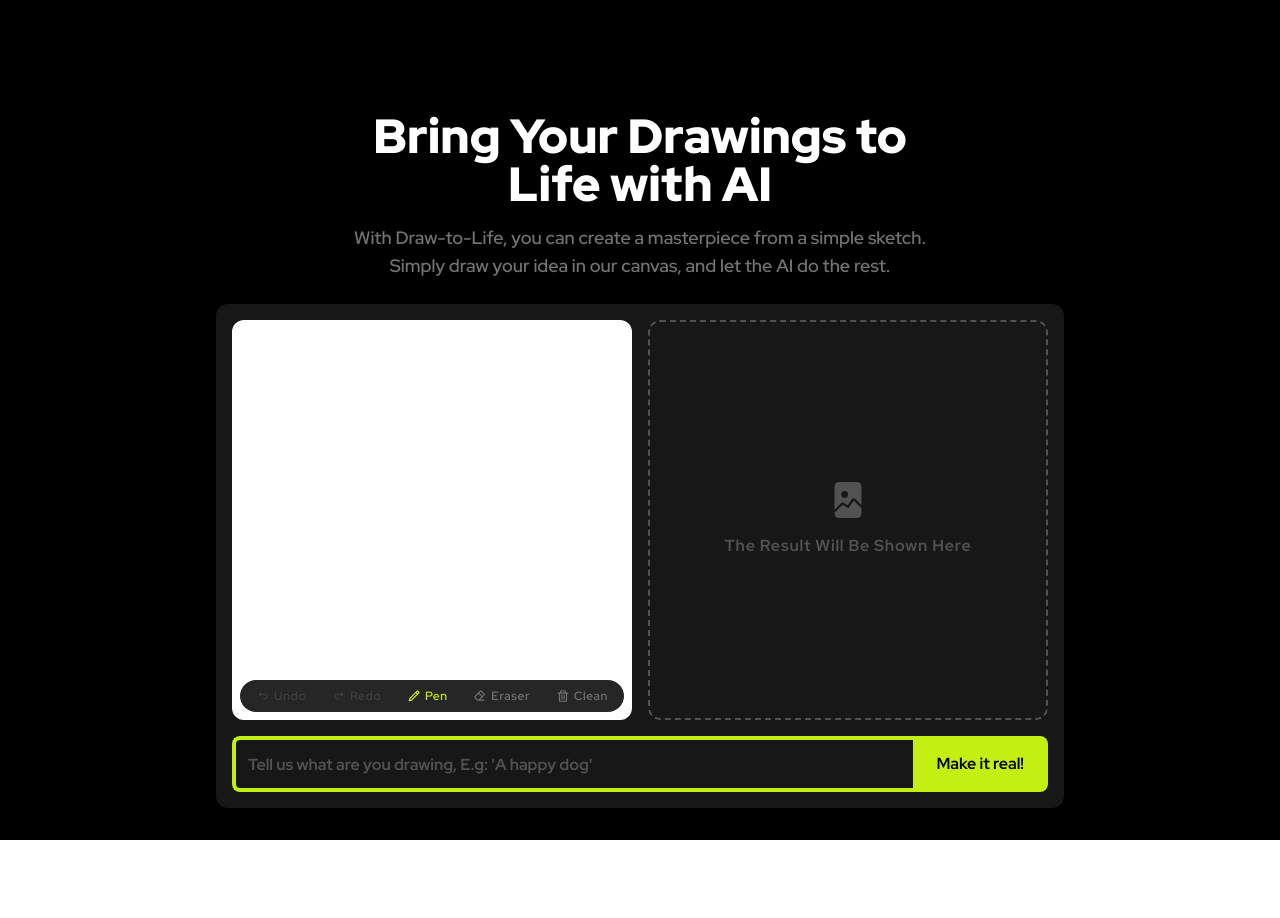
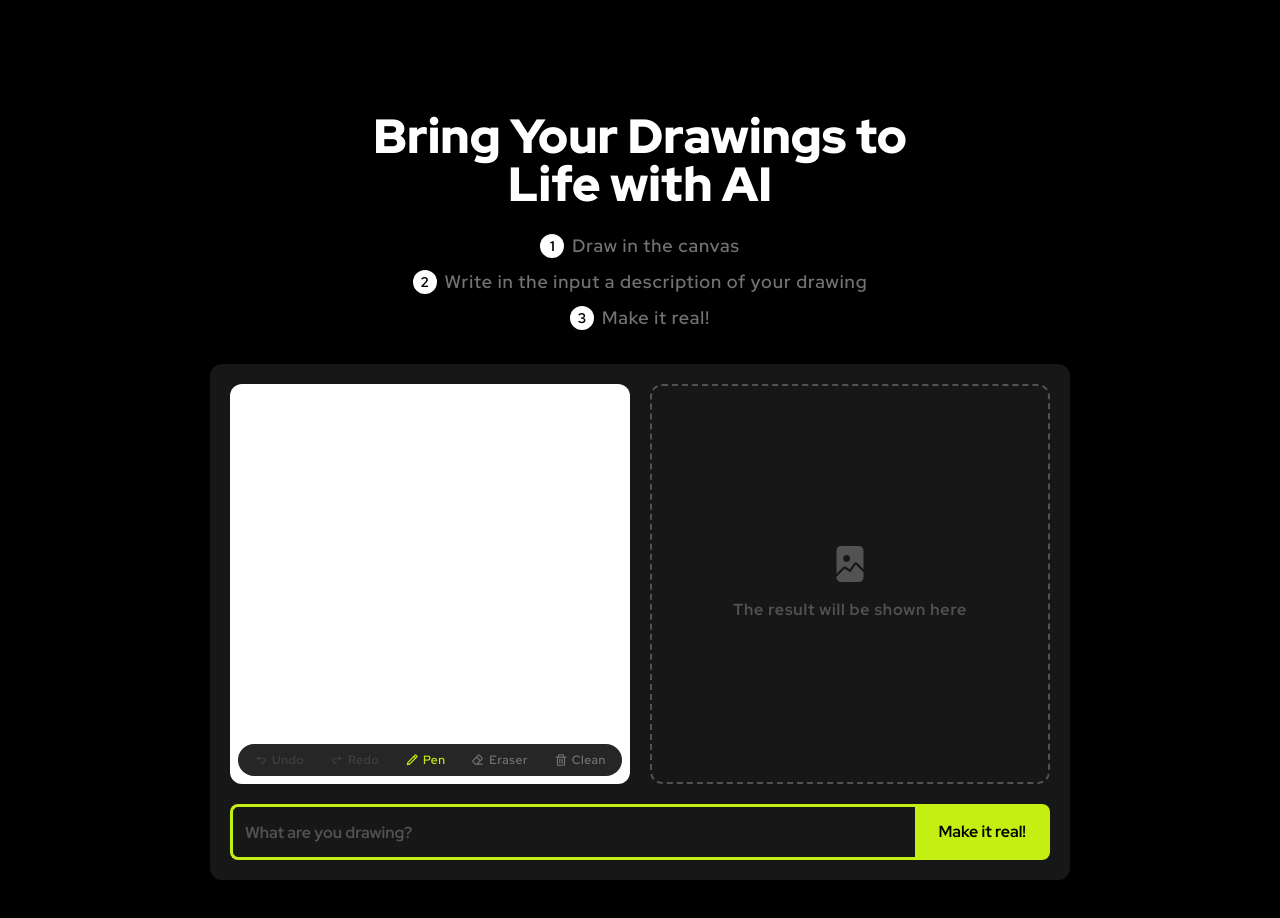
Before and after one commit to s0alken/draw-to-life, a React (Vite) app in the folder client/: page / in a window 1280 px wide. Shown: the part 700-1618 px from the top of the page. Before the commit the page ends 1540 px from the top, so only its background shows below. Built offline with nearby package versions, Linux system fonts and the light colour scheme; no server answers.

Commit message:
added instructions

```diff
--- a/client/src/components/CanvasSection.jsx
+++ b/client/src/components/CanvasSection.jsx
@@ -41,7 +41,7 @@ const CanvasSection = () => {
 
     return (
         <motion.section
-            className='p-3 pb-8'
+            className='p-3 pb-16'
             initial="hidden"
             whileInView="visible"
             variants={{
@@ -59,15 +59,29 @@ const CanvasSection = () => {
             }}
         >
             <div className='mx-auto text-center max-w-sm lg:max-w-xl'>
-                <h1 className='font-black mb-4 text-3xl leading-10 xl:text-5xl text-white'>
+                <h1 className='text-white font-black mb-6 text-3xl leading-10 xl:text-5xl'>
                     Bring Your Drawings to Life with AI
                 </h1>
-                <p className='text-xs font-semibold text-neutral-500 max-w-xs mx-auto mb-6 md:max-w-none xl:text-lg'>
+                {/* <p className='text-xs font-semibold text-neutral-500 max-w-xs mx-auto mb-6 md:max-w-none xl:text-lg'>
                     With Draw-to-Life, you can create a masterpiece from a simple sketch. Simply draw your idea in our canvas, and let the AI do the rest.
-                </p>
+                </p> */}
+                <ul className="text-neutral-500 font-semibold text-lg mb-8 space-y-2">
+                    <li className="flex justify-center items-center gap-2">
+                        <span className="inline-flex justify-center items-center p-3 rounded-full font-bold text-sm bg-white w-[20px] h-[20px] mix-blend-lighten text-black">1</span>
+                        <span className="tracking-wider">Draw in the canvas</span>
+                    </li>
+                    <li className="flex justify-center items-center gap-2">
+                        <span className="inline-flex justify-center items-center p-3 rounded-full font-bold text-sm bg-white w-[20px] h-[20px] mix-blend-lighten text-black">2</span>
+                        <span className="tracking-wider">Write in the input a description of your drawing</span>
+                    </li>
+                    <li className="flex justify-center items-center gap-2">
+                        <span className="inline-flex justify-center items-center p-3 rounded-full font-bold text-sm bg-white w-[20px] h-[20px] mix-blend-lighten text-black">3</span>
+                        <span className="tracking-wider">Make it real!</span>
+                    </li>
+                </ul>
             </div>
 
-            <div className='grid bg-neutral-900 p-4 rounded-xl max-w-[400px] w-fit mx-auto gap-4 lg:max-w-none lg:grid-cols-[400px_400px]'>
+            <div className='grid gap-5 p-5 bg-neutral-900 rounded-xl max-w-[400px] w-fit mx-auto lg:max-w-none lg:grid-cols-[400px_400px]'>
 
                 <div className='relative rounded-xl overflow-hidden'>
                     <CanvasDraw ref={canvasRef} />
@@ -77,10 +91,10 @@ const CanvasSection = () => {
                     <div className="relative flex-1">
                         <input
                             type="text"
-                            className='w-full h-full bg-transparent p-3 font-bold text-white border-2 border-primary rounded-lg focus:outline-none placeholder:font-bold placeholder:text-neutral-600 md:border-4 lg:border-r-0 lg:rounded-r-none'
+                            className='w-full h-full bg-transparent p-3 font-bold text-white border-2 border-primary rounded-lg focus:outline-none placeholder:font-bold placeholder:text-neutral-600 md:border-[3px] lg:border-r-0 lg:rounded-r-none'
                             value={prompt}
                             onChange={e => setPrompt(e.target.value)}
-                            placeholder="Tell us what are you drawing, E.g: 'A happy dog'"
+                            placeholder="What are you drawing?"
                         />
                         {!!prompt.length && (
                             <IoCloseCircleSharp
@@ -104,7 +118,7 @@ const CanvasSection = () => {
                                 ) : (
                                     <>
                                         <BsFillFileImageFill className="text-4xl" />
-                                        <span className="capitalize">The result will be shown here</span>
+                                        <span>The result will be shown here</span>
                                     </>
                                 )}
                             </div>
@@ -112,7 +126,7 @@ const CanvasSection = () => {
                         <div className="relative group">
                             <img src={prediction.output[1]} alt={prompt} className="w-full" />
                             <button
-                                className="absolute flex items-center gap-2 top-0 right-0 bg-neutral-800 px-3 py-1 rounded-full m-2 text-neutral-500 font-semibold text-sm tracking-wider opacity-0 group-hover:opacity-100 hover:text-primary"
+                                className="absolute flex items-center gap-2 top-0 right-0 bg-neutral-800 px-3 py-1 rounded-full m-2 text-neutral-500 font-semibold text-sm tracking-wider hover:text-primary"
                                 onClick={() => saveAs(prediction.output[1], `${prediction.input.prompt.replaceAll(' ', '_')}.png`)}
                             >
                                 Download
--- a/client/src/components/HeroSection.jsx
+++ b/client/src/components/HeroSection.jsx
@@ -19,7 +19,7 @@ const textVariant = {
 const HeroSection = () => {
     return (
         <motion.section
-            className='flex flex-col items-center min-h-screen max-w-4xl mx-auto gap-9 p-9 pb-1 md:flex-row md:justify-between xl:max-w-7xl'
+            className='flex flex-col items-center min-h-screen max-w-4xl mx-auto gap-9 p-9 pb-1 md:flex-row md:justify-center xl:max-w-7xl'
         /* initial={{ opacity: 0 }}
         animate={{ opacity: 1 }}
         transition={{ duration: 1.5 }} */
@@ -60,9 +60,18 @@ const HeroSection = () => {
 
             <motion.div
                 className='max-w-sm xl:max-w-lg'
-                initial={{ y: -50 }}
-                animate={{ y: 0 }}
-                transition={{ duration: 1.5 }}
+                initial={{
+                    y: 50,
+                    opacity: 0
+                }}
+                animate={{
+                    y: 0,
+                    opacity: 1
+                }}
+                transition={{
+                    duration: 1.5,
+                    delay: 1.5
+                }}
 
             >
                 <motion.img
```
